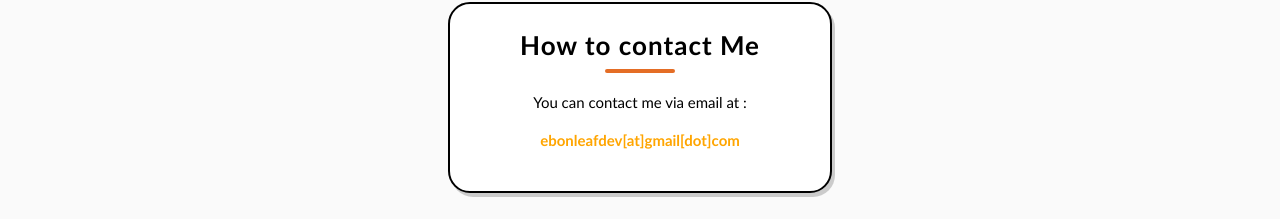
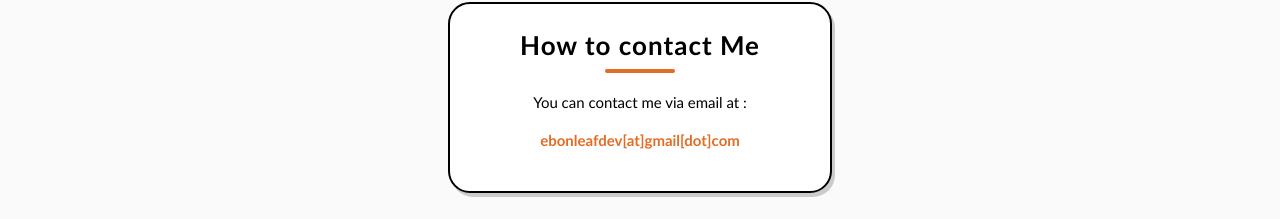
Before and after one commit to EbonLeaf/ebonleaf.github.io, a plain HTML site: page index.html in a window 1280 px wide. Shown: the part 1208-1427 px from the top of the page. Drawn offline with Linux system fonts and the light colour scheme.

Commit message:
Update index.html

```diff
--- a/index.html
+++ b/index.html
@@ -164,13 +164,13 @@
         <h3>How to contact Me</h3>
         <div class="underline"></div>
         <p>You can contact me via email at :</p>
-        <p class="email" style="color: orange;">ebonleafdev[at]gmail[dot]com</p>
+        <p class="email">ebonleafdev[at]gmail[dot]com</p>
     </div>
 </div>
 
 <div class="small-wave"></div>
 <br><br>
-<div >© 2025 EbonLeaf — All Rights Reserved.</div>
+<div >© 2025 EbonLeaf — All Rights Reserved.</div><br><br>
 <script>
 const wave1 = document.querySelector(".wave");
 const wave2 = document.querySelector(".small-wave");
```
